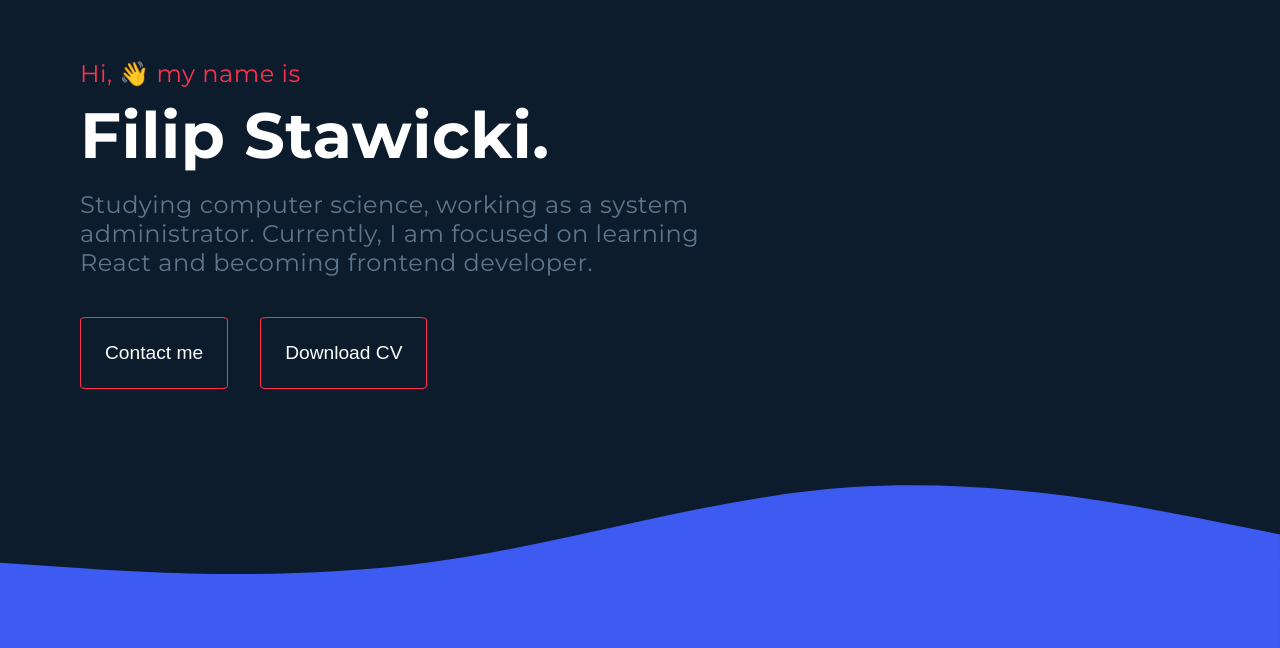
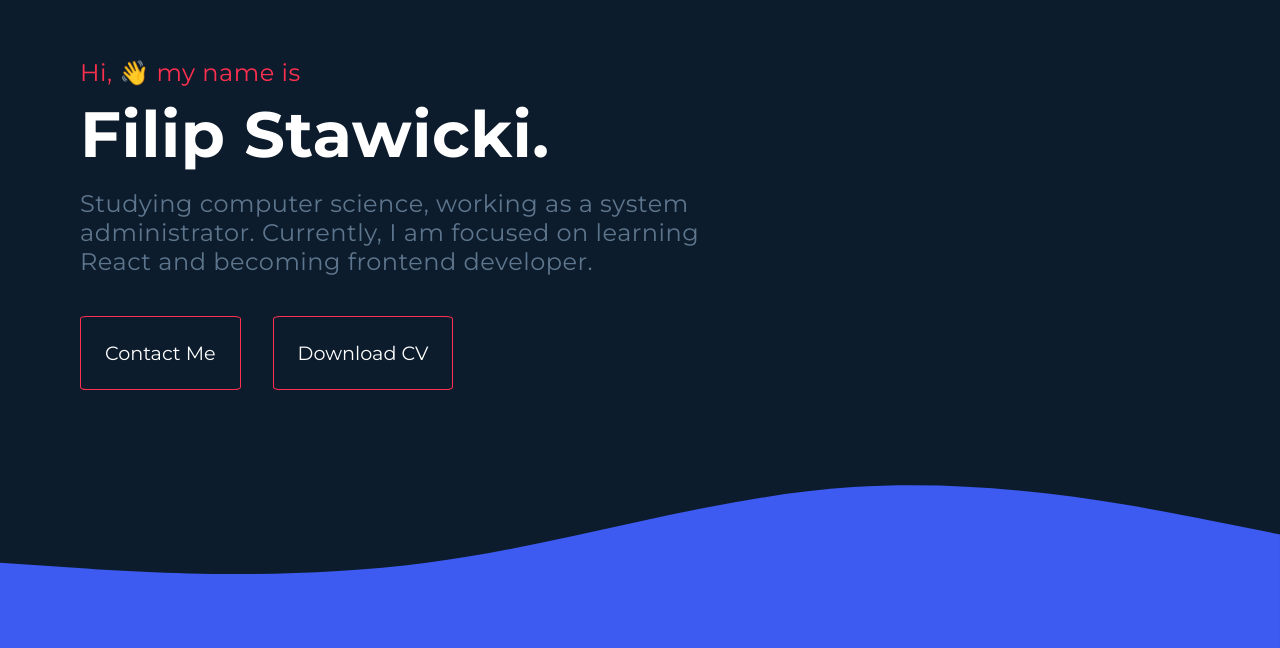
Before and after one commit to fstawicki/fstawicki_portfolio, a React (Create React App) app: page / in a window 1280 px wide. Shown: the part 152-800 px from the top of the page. Built offline with nearby package versions, Linux system fonts and the light colour scheme.

Commit message:
fixed contact me button and small css bugs regarding font family

```diff
--- a/src/components/About.jsx
+++ b/src/components/About.jsx
@@ -1,5 +1,5 @@
-import React from 'react'
-import { StyledAbout } from './styles/About.styled'
+import React from 'react';
+import { StyledAbout } from './styles/About.styled';
 
 import imageFilip from '../assets/images/Filip.jpg';
 
--- a/src/components/Contact.jsx
+++ b/src/components/Contact.jsx
@@ -18,7 +18,7 @@ const Contact = () => {
 
   return (
     <StyledContact>
-      <h3 className='color-white'>Get in touch!</h3>
+      <h3 className='color-white' name='contact' id='contact'>Get in touch!</h3>
       <div className="wrapper" name='contact'>
         <div className="flexDiv">
           <div className="contactDiv">
--- a/src/components/HeroPage.jsx
+++ b/src/components/HeroPage.jsx
@@ -1,6 +1,9 @@
 import React from 'react';
 import { StyledHeroPage } from './styles/HeroPage.styled';
 import Button from './UI/Button';
+
+import { Link } from 'react-scroll'
+
 
 import wave from '../assets/waves/wave.svg';
 
@@ -14,7 +17,15 @@ const HeroPage = () => {
             <p>Studying computer science, working as a system administrator. Currently, I am focused on learning React and becoming frontend developer.</p>
           </div>
           <div className="buttons">
-            <Button margin={'2rem 2rem 0 0'} link={'#'} buttonText={'Contact me'} />
+            <Link
+              className='scrolllink'
+              to="contact"
+              spy={true}
+              smooth={true}
+              offset={50}
+              duration={800}>
+                Contact Me
+            </Link>
             <Button link={'../assets/CV/STAWICKI_FILIP_CV_ENG.pdf'} download={true} buttonText={'Download CV'} />
           </div>
         </div>
--- a/src/components/UI/Button.styled.jsx
+++ b/src/components/UI/Button.styled.jsx
@@ -12,6 +12,7 @@ a{
     padding: ${props => props.padding};
     padding: 1.5rem;
     font-size: 1.2rem;
+    font-family: 'Montserrat', Arial, Helvetica, sans-serif;
     border: 1px solid ${ ({theme}) => theme.accent };
     border-radius: 4%;
     background-color: transparent;
--- a/src/components/styles/Contact.styled.jsx
+++ b/src/components/styles/Contact.styled.jsx
@@ -120,6 +120,7 @@ h3{
     .btnToTop{
 
         font-size: 1.2rem;
+        font-family: 'Montserrat', Arial, Helvetica, sans-serif;
         color: white;
         text-decoration: none;
 
--- a/src/components/styles/Global.js
+++ b/src/components/styles/Global.js
@@ -7,11 +7,13 @@ const GlobalStyles = createGlobalStyle`
   padding: 0;
   box-sizing: border-box;
 
+
 }
 
 html{
   font-size: 16px;
   font-family: 'Montserrat', Arial, Helvetica, sans-serif;
+
 }
 
 body{
--- a/src/components/styles/HeroPage.styled.jsx
+++ b/src/components/styles/HeroPage.styled.jsx
@@ -136,5 +136,32 @@ export const StyledHeroPage = styled.div`
         }
     }
 
+    a{
+        display: block;
+        text-decoration: none;
+        padding: ${props => props.padding};
+        padding: 1.5rem;
+        font-size: 1.2rem;
+        border: 1px solid ${ ({theme}) => theme.accent };
+        border-radius: 4%;
+        background-color: transparent;
+
+        margin: 2rem 2rem 0 0;
+
+        transition: 0.3s ease;
+        color: white;
+
+        :hover{
+            background-color: ${({ theme }) => theme.accent};
+            cursor: pointer;
+        }
+}
+
+    @media (max-width: 400px){
+        a{
+            padding: 1rem;
+            font-size: 1rem;
+        }
+    }
 
 `
```
Also changed, not shown: 1 other file (tests, documents, lock files or other folders).
